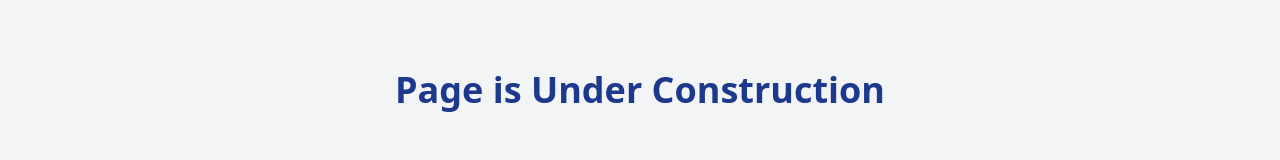
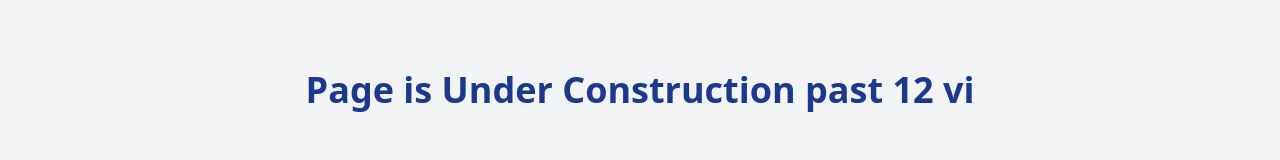
Before and after one commit to Rushi-Lahane/School-Repo, a React (Vite) app: page /achievement in a window 1280 px wide. Shown: the part 333-493 px from the top of the page. Built offline with nearby package versions, Linux system fonts and the light colour scheme.

Commit message:
change Achievement page heading to test git

```diff
--- a/src/pages/Achievement.jsx
+++ b/src/pages/Achievement.jsx
@@ -6,7 +6,9 @@ const Achievement = () => {
     <>
     <CommonTopBanner title='Achievement'/>
     <div className='h-50 bg-gray-100 flex items-center justify-center'>
-      <h1 className='text-4xl text-blue-900 font-bold'>Page is Under Construction</h1>
+      <h1 className='text-4xl text-blue-900 font-bold'>Page is Under Construction
+        past 12 vi
+      </h1>
     </div>
     </>
   )
```
